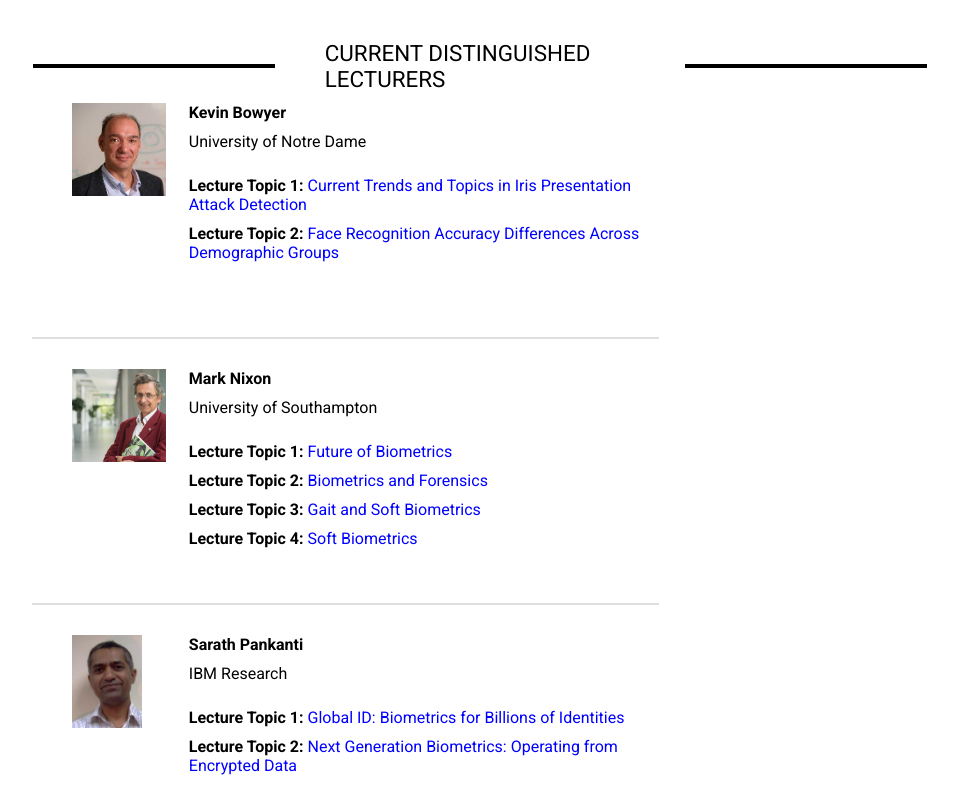
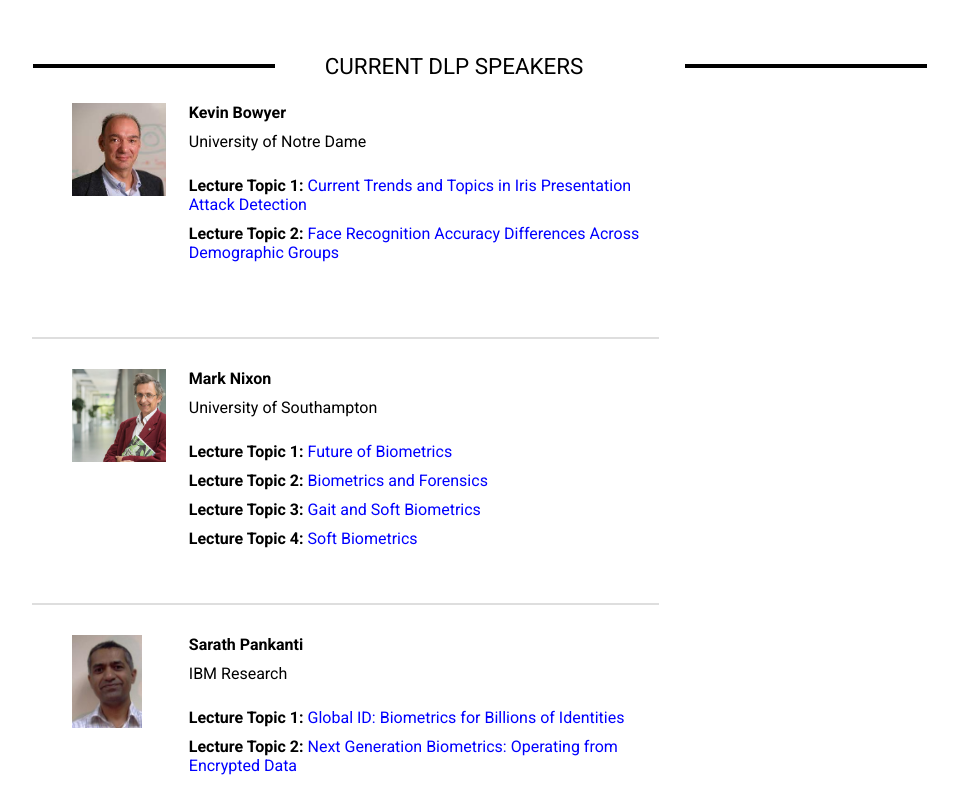
Before and after one commit to oms12/ieee-lecturers, a React (Create React App) app: page / in a window 1280 px wide. Shown: the top 800 px of the page, without its empty margins (160-1118 px from the left). Built offline with nearby package versions, Linux system fonts and the light colour scheme.

Commit message:
Update professor.js

```diff
--- a/src/Components/Professor/professor.js
+++ b/src/Components/Professor/professor.js
@@ -19,7 +19,7 @@ const Professor = (props) => {
       <div className="container">
         <div class="title">
           <div class="left_border"></div>
-          <p class="mid_para">CURRENT DISTINGUISHED LECTURERS</p>
+          <p class="mid_para">CURRENT DLP SPEAKERS</p>
           <div class="right_border"></div>
         </div>
         <div className="content">
```
